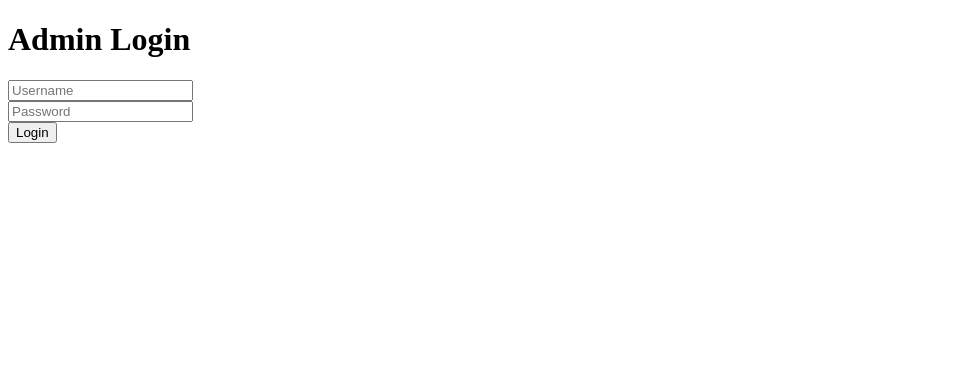
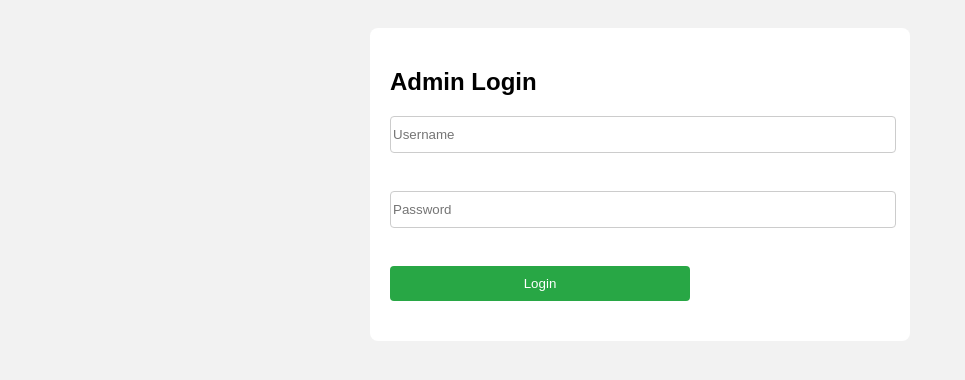
Before and after one commit to jescarobert/Fault_report, a PHP site: page /views/admin_login.html in a window 1280 px wide. Shown: the top 380 px of the page, without its empty margins (0-965 px from the left). Run offline with PHP 8.4, Linux system fonts and the light colour scheme.

Commit message:
changes in css

```diff
--- a/public/styles.css
+++ b/public/styles.css
@@ -1,2 +1,44 @@
 body { font-family: sans-serif; padding: 20px; }
 input, textarea, button { display: block; margin: 10px 0; padding: 8px; width: 300px; }
+
+body {
+  font-family: Arial, sans-serif;
+  background: #f2f2f2;
+  padding: 20px;
+}
+
+.container {
+  max-width: 500px;
+  margin: auto;
+  background: white;
+  padding: 20px;
+  border-radius: 8px;
+}
+
+input, textarea {
+  width: 100%;
+  padding: 10px 2px;
+  margin-top: 10px;
+  border-radius: 4px;
+  border: 1px solid #ccc;
+}
+
+button {
+  margin-top: 10px;
+  padding: 10px 20px;
+  background: #28a745;
+  color: white;
+  border: none;
+  border-radius: 4px;
+  align-items: center;
+}
+button:hover{
+  background-color: aqua;
+  color: black;
+  cursor: pointer;
+}
+
+#message {
+  margin-top: 20px;
+  font-weight: bold;
+}
--- a/server.js
+++ b/server.js
@@ -11,7 +11,8 @@ app.use(bodyParser.urlencoded({ extended: false }));
 app.use(express.static('public'));
 app.use(session({ secret: 'demo-secret', resave: false, saveUninitialized: true }));
 
-app.get('/', (req, res) => res.sendFile(path.join(__dirname, 'views', 'report.html')));
+app.get('/', (req, res) => res.sendFile(path.join(__dirname, 'views', 'index.html')));
+app.get('/report', (req, res) => res.sendFile(path.join(__dirname, 'views', 'report.html')));
 app.get('/admin', (req, res) => res.sendFile(path.join(__dirname, 'views', 'admin_login.html')));
 
 app.post('/report', (req, res) => {
--- a/views/admin_login.html
+++ b/views/admin_login.html
@@ -1,12 +1,30 @@
 <!DOCTYPE html>
 <html>
-<head><title>Admin Login</title></head>
-<body>
-  <h1>Admin Login</h1>
-  <form method="POST" action="/admin-login">
-    <input name="username" placeholder="Username" required><br>
-    <input type="password" name="password" placeholder="Password" required><br>
-    <button type="submit">Login</button>
-  </form>
-</body>
+  <head>
+    <title>Admin Login</title>
+    <link rel="stylesheet" href="/styles.css" />
+  </head>
+  <body>
+    <div class="container">
+      <h2>Admin Login</h2>
+      <form method="POST" action="/admin-login">
+        <input
+          type="text"
+          id="username"
+          name="username"
+          placeholder="Username"
+          required
+        /><br />
+        <input
+          type="password"
+          id="password"
+          name="password"
+          placeholder="Password"
+          required
+        /><br />
+        <button type="submit">Login</button>
+      </form>
+      <div id="message"></div>
+    </div>
+  </body>
 </html>
```
Also changed, not shown: views/index.html (added, +20 -0 lines).
